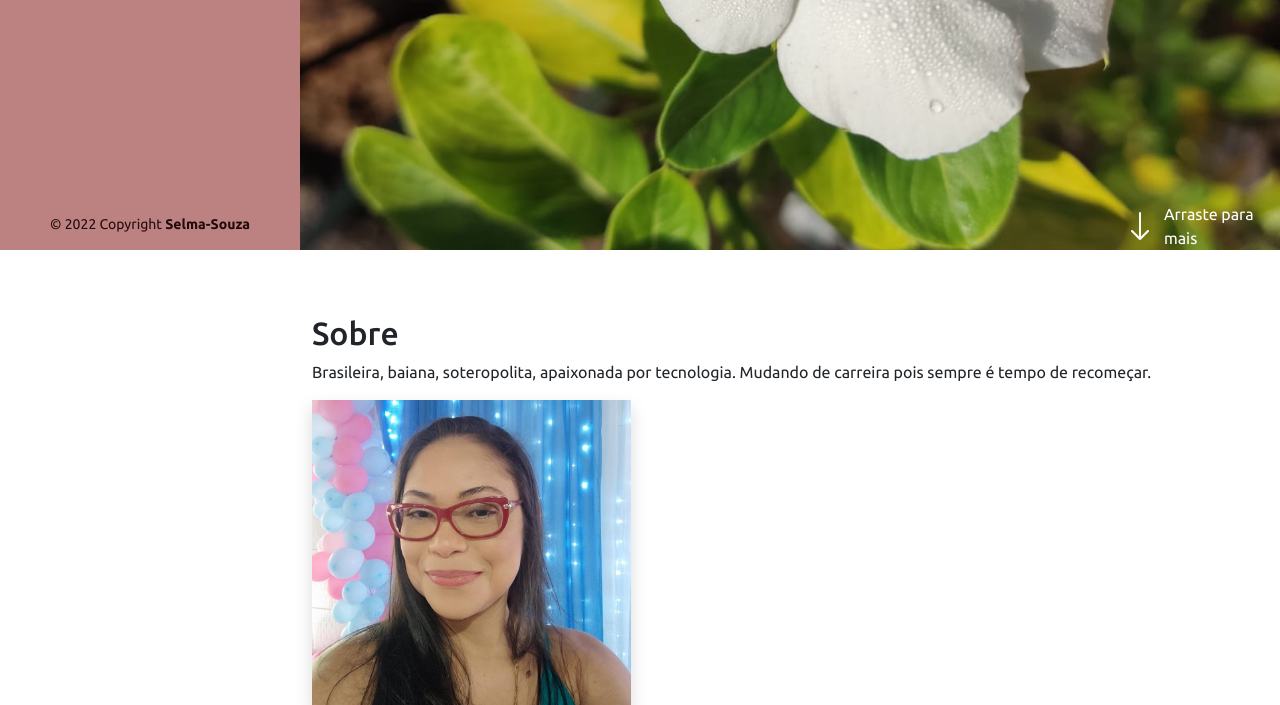
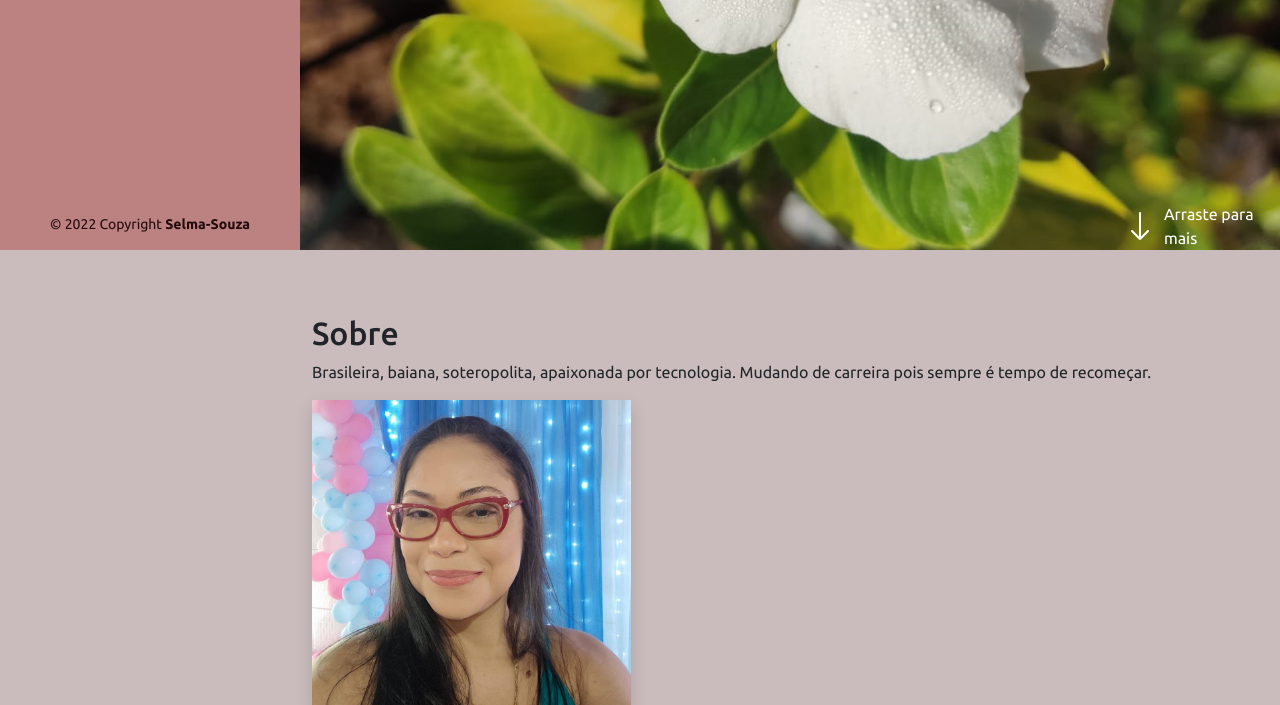
Before and after one commit to Selma-Souza/selma-souza.github.io, a Flask app: page / in a window 1280 px wide. Shown: the part 550-1255 px from the top of the page. Run offline with Flask 2, Linux system fonts and the light colour scheme; some libraries are stand-ins or nearby versions.

Commit message:
Add files via upload

```diff
--- a/static/style.css
+++ b/static/style.css
@@ -4,6 +4,7 @@ html, body {
     font-family: Ubuntu, Arial;
     width: 100%;
     height: 100%;
+    background-color: rgb(202, 188, 188);
 }
 
 #header {
```
